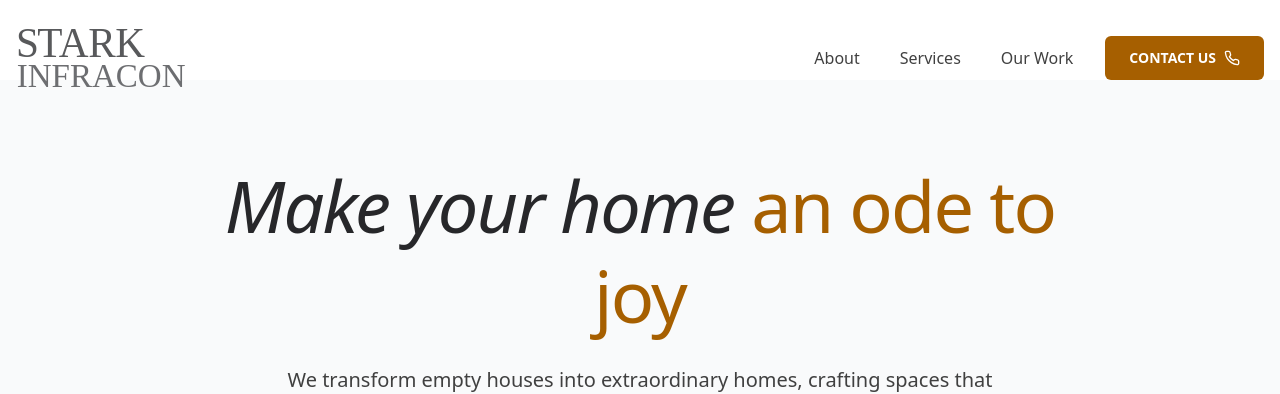
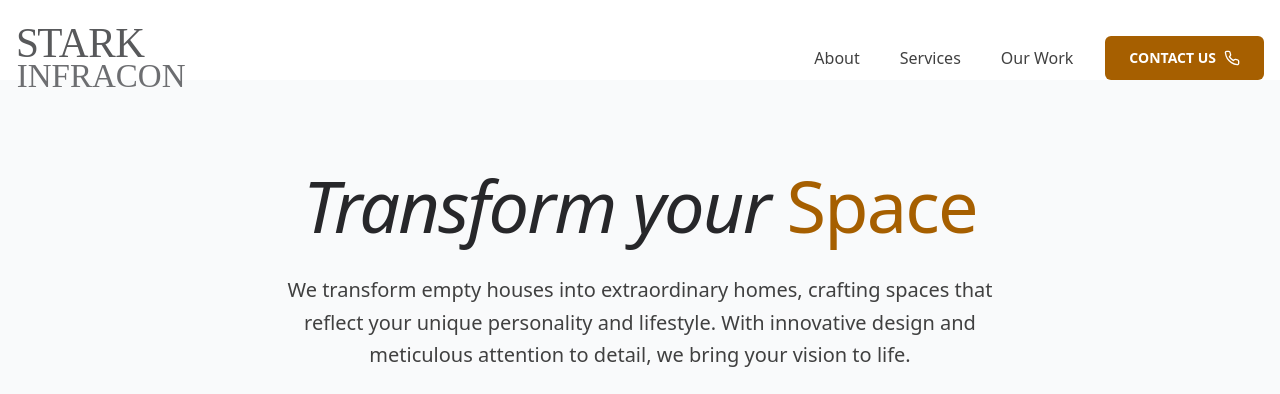
Before and after one commit to ameydabhade/Stark, a Next.js app: page / in a window 1280 px wide. Shown: the top 394 px of the page. Built offline with nearby package versions, Linux system fonts and the light colour scheme.

Commit message:
updated heading

```diff
--- a/src/app/Hero.jsx
+++ b/src/app/Hero.jsx
@@ -22,8 +22,8 @@ const Hero = () => {
             }`}
           >
             <h1 className="text-4xl md:text-6xl lg:text-7xl font-medium tracking-tight leading-tight text-zinc-800 mb-6">
-              <span className="italic">Make your home</span>{" "}
-              <span className="text-yellow-700">an ode to joy</span>
+              <span className="italic">Transform your</span>{" "}
+              <span className="text-yellow-700">Space</span>
             </h1>
 
             <p className="mt-6 text-lg md:text-xl font-light leading-relaxed text-neutral-700 max-w-3xl mx-auto">
--- a/src/app/page.js
+++ b/src/app/page.js
@@ -11,7 +11,7 @@ import Footer from "./Footer";
 
 function Desktop() {
   return (
-    <main className="overflow-hidden bg-white ">
+    <main className="overflow-hidden ">
       <Header />
       <Hero />
       <Awards />
```
